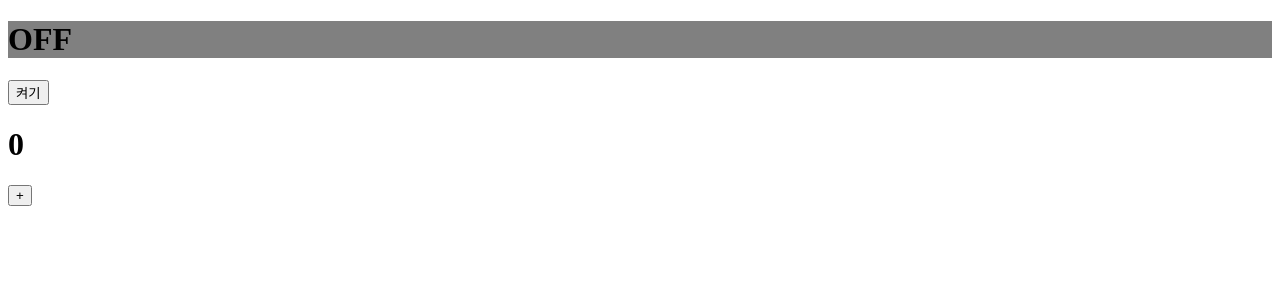
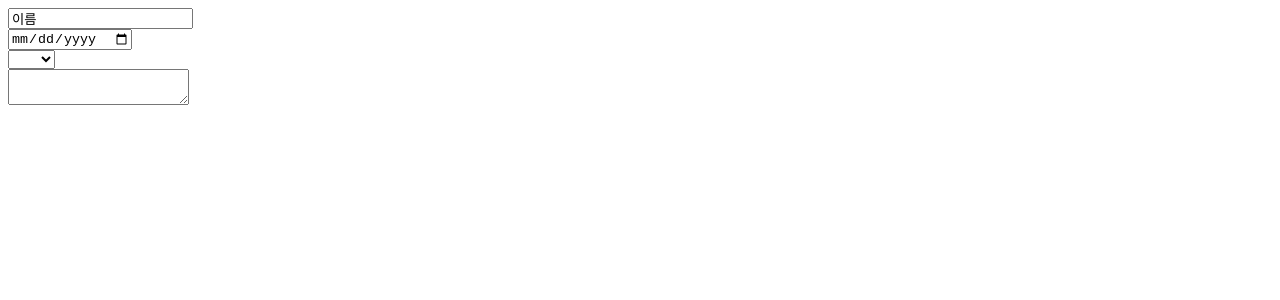
Before and after one commit to sodol-dotcom/onebite-react, a React (Vite) app in the folder section05/: page / in a window 1280 px wide. Shown: the top 300 px of the page. Built offline with nearby package versions, Linux system fonts and the light colour scheme.

Commit message:
5.8 State로 사용자 입력 관리하기 1

```diff
--- a/section05/src/App.jsx
+++ b/section05/src/App.jsx
@@ -1,14 +1,10 @@
 import "./App.css";
-import { useState } from "react";
-
-import Bulb from "./components/Bulb";
-import Counter from "./components/Counter";
+import Register from "./components/Register";
 
 function App() {
   return (
     <>
-      <Bulb />
-      <Counter />
+      <Register />
     </>
   );
 }
--- /dev/null
+++ b/section05/src/components/Register.jsx
@@ -0,0 +1,57 @@
+import { useState } from "react";
+
+// 간단한 회원가입 폼
+// 1. 이름
+// 2. 생년월일
+// 3. 국적
+// 4. 자기소개
+
+const Register = () => {
+  const [name, setName] = useState("이름");
+  const [birth, setBirth] = useState("");
+  const [country, setCountry] = useState("");
+  const [bio, setBio] = useState("");
+
+  const onChangeName = (e) => {
+    setName(e.target.value);
+  };
+
+  const onChangeBirth = (e) => {
+    setBirth(e.target.value);
+  };
+
+  const onChangeCountry = (e) => {
+    setCountry(e.target.value);
+  };
+
+  const onChangeBio = (e) => {
+    setBio(e.target.value);
+  };
+
+  return (
+    <div>
+      <div>
+        <input value={name} onChange={onChangeName} placeholder={"이름"} />
+      </div>
+
+      <div>
+        <input value={birth} onChange={onChangeBirth} type="date"></input>
+      </div>
+
+      <div>
+        <select value={country} onChange={onChangeCountry}>
+          <option value=""></option>
+          <option value="kr">한국</option>
+          <option value="us">미국</option>
+          <option value="uk">영국</option>
+        </select>
+      </div>
+
+      <div>
+        <textarea value={bio} onChange={onChangeBio} />
+      </div>
+    </div>
+  );
+};
+
+export default Register;
```
